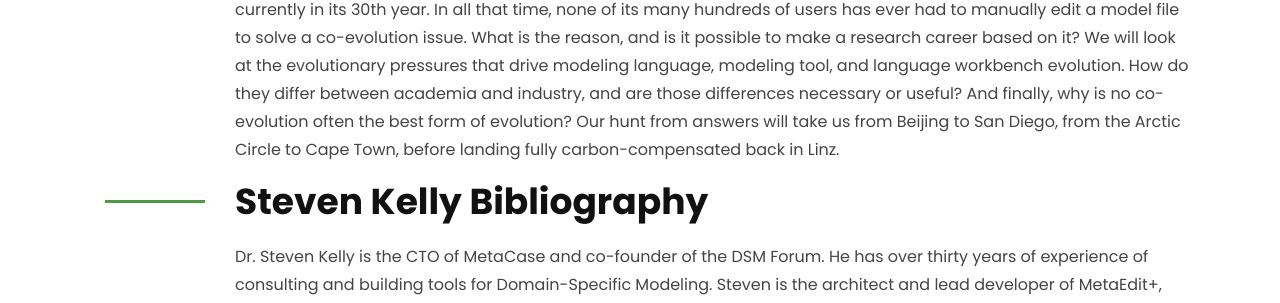
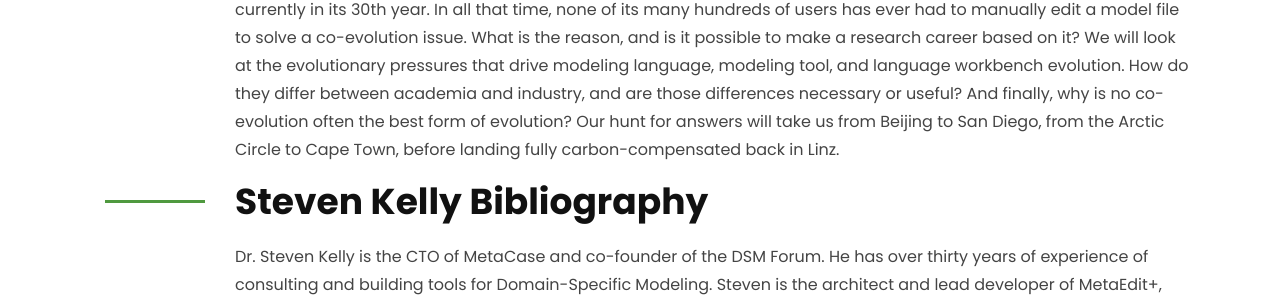
Before and after one commit to models-and-evolution/models-and-evolution2024.github.io, a Jekyll site: the page built from index.html, in a window 1280 px wide. Shown: the part 1803-2106 px from the top of the page. Built offline with Jekyll 4.4.1, drawn with Linux system fonts in a browser that asks for light colours; some of the changed text lies outside the part shown.

```diff
--- a/index.html
+++ b/index.html
@@ -76,7 +76,7 @@
                             <div class="pl-90">
                                 <h2>Abstract: Co-evolution in Industry and Research: Is it Convergent?</h2>
                                 <div class="pl-190">
-                                    <p>The oldest continuously used and evolved domain-specific modelling language among MetaEdit+ customers is currently in its 30th year. In all that time, none of its many hundreds of users has ever had to manually edit a model file to solve a co-evolution issue. What is the reason, and is it possible to make a research career based on it? We will look at the evolutionary pressures that drive modeling language, modeling tool, and language workbench evolution. How do they differ between academia and industry, and are those differences necessary or useful? And finally, why is no co-evolution often the best form of evolution? Our hunt from answers will take us from Beijing to San Diego, from the Arctic Circle to Cape Town, before landing fully carbon-compensated back in Linz.</p>
+                                    <p>The oldest continuously used and evolved domain-specific modelling language among MetaEdit+ customers is currently in its 30th year. In all that time, none of its many hundreds of users has ever had to manually edit a model file to solve a co-evolution issue. What is the reason, and is it possible to make a research career based on it? We will look at the evolutionary pressures that drive modeling language, modeling tool, and language workbench evolution. How do they differ between academia and industry, and are those differences necessary or useful? And finally, why is no co-evolution often the best form of evolution? Our hunt for answers will take us from Beijing to San Diego, from the Arctic Circle to Cape Town, before landing fully carbon-compensated back in Linz.</p>
                                 </div>
                                 <h2>Steven Kelly Bibliography</h2>
                                 <div class="pl-190">
```
Also changed, not shown: _speakers/tbd.md (+1 -1 lines), sponsors/index.md (+1 -1 lines).
